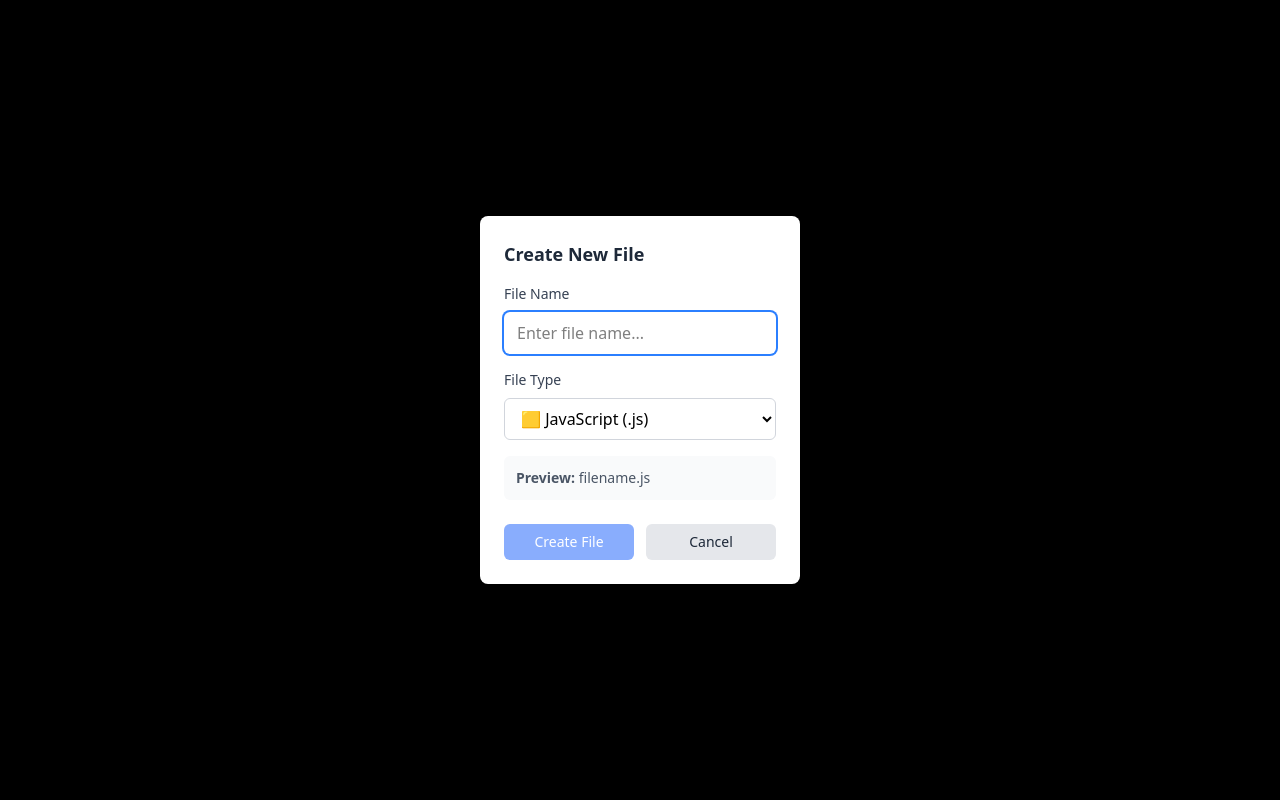
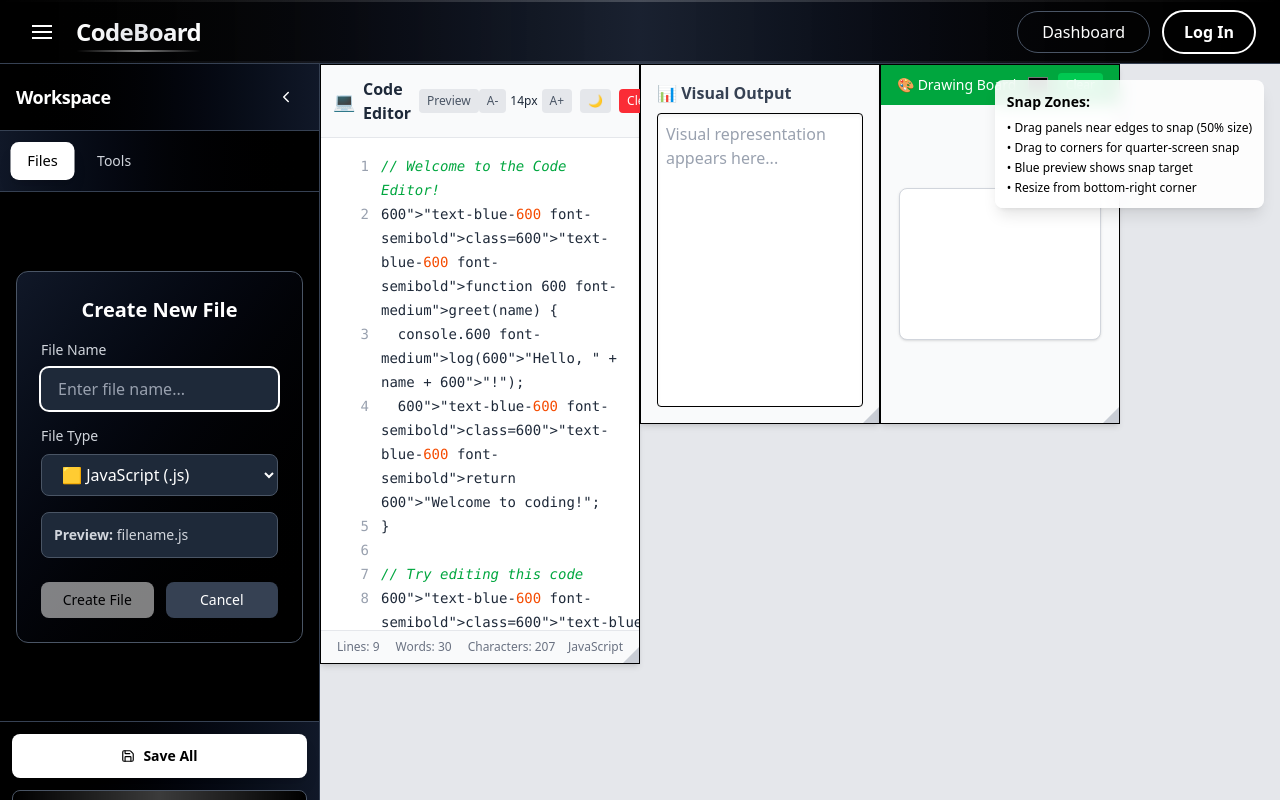
Before and after one commit to amicable-dev/codeboard, a React (Vite) app: page / in a window 1280 px wide. Both pictures are taken after a click on the button 270 px from the left and 195 px from the top of the page. Built offline with nearby package versions, Linux system fonts and the light colour scheme.

Commit message:
updated sideBar

```diff
--- a/src/components/layout/Sidebar.tsx
+++ b/src/components/layout/Sidebar.tsx
@@ -1,5 +1,5 @@
 import React, { useState } from 'react';
-import { ChevronLeft, ChevronRight, File, Folder, FolderOpen, Plus, Save, Trash2 } from 'lucide-react';
+import { ChevronLeft, ChevronRight, File, Folder, FolderOpen, Plus, Save, Trash2, Crown, Zap } from 'lucide-react';
 
 interface FileItem {
   id: number;
@@ -34,6 +34,7 @@ const Sidebar: React.FC = () => {
   const [currentPath, setCurrentPath] = useState<string[]>([]);
   const [draggedItem, setDraggedItem] = useState<FileItem | null>(null);
   const [dropTarget, setDropTarget] = useState<number | null>(null);
+  const [currentPlan, setCurrentPlan] = useState<'normal' | 'pro' | 'pro-plus'>('pro');
   const [files, setFiles] = useState<FileItem[]>([
     { id: 1, name: 'array-demo.js', type: 'file', isOpen: false },
     { id: 2, name: 'linked-list.js', type: 'file', isOpen: true },
@@ -77,15 +78,21 @@ const Sidebar: React.FC = () => {
   ];
 
   const dataStructureTools: DataStructureTool[] = [
-    { name: 'Array', icon: '📊', color: 'bg-blue-500 hover:bg-blue-600', description: 'Create and visualize arrays' },
-    { name: 'Linked List', icon: '🔗', color: 'bg-green-500 hover:bg-green-600', description: 'Build linked list structures' },
-    { name: 'Stack', icon: '📚', color: 'bg-yellow-500 hover:bg-yellow-600', description: 'LIFO data structure' },
-    { name: 'Queue', icon: '🚶‍♂️', color: 'bg-orange-500 hover:bg-orange-600', description: 'FIFO data structure' },
-    { name: 'Binary Tree', icon: '🌳', color: 'bg-purple-500 hover:bg-purple-600', description: 'Tree data structure' },
-    { name: 'Graph', icon: '🕸️', color: 'bg-indigo-500 hover:bg-indigo-600', description: 'Graph networks' },
-    { name: 'Hash Table', icon: '#️⃣', color: 'bg-pink-500 hover:bg-pink-600', description: 'Key-value mapping' },
-    { name: 'Heap', icon: '⛰️', color: 'bg-red-500 hover:bg-red-600', description: 'Priority queue structure' }
+    { name: 'Array', icon: '📊', color: 'bg-gradient-to-r from-gray-700 to-gray-800 hover:from-gray-800 hover:to-gray-900', description: 'Create and visualize arrays' },
+    { name: 'Linked List', icon: '🔗', color: 'bg-gradient-to-r from-gray-600 to-gray-700 hover:from-gray-700 hover:to-gray-800', description: 'Build linked list structures' },
+    { name: 'Stack', icon: '📚', color: 'bg-gradient-to-r from-black to-gray-800 hover:from-gray-900 hover:to-black', description: 'LIFO data structure' },
+    { name: 'Queue', icon: '🚶‍♂️', color: 'bg-gradient-to-r from-gray-800 to-black hover:from-black hover:to-gray-900', description: 'FIFO data structure' },
+    { name: 'Binary Tree', icon: '🌳', color: 'bg-gradient-to-r from-gray-700 to-black hover:from-gray-800 hover:to-black', description: 'Tree data structure' },
+    { name: 'Graph', icon: '🕸️', color: 'bg-gradient-to-r from-black to-gray-700 hover:from-gray-900 hover:to-gray-800', description: 'Graph networks' },
+    { name: 'Hash Table', icon: '#️⃣', color: 'bg-gradient-to-r from-gray-600 to-black hover:from-gray-700 hover:to-gray-900', description: 'Key-value mapping' },
+    { name: 'Heap', icon: '⛰️', color: 'bg-gradient-to-r from-gray-800 to-gray-600 hover:from-gray-900 hover:to-gray-700', description: 'Priority queue structure' }
   ];
+
+  const planConfig = {
+    normal: { name: 'Normal', icon: '⚪', color: 'bg-gray-600', textColor: 'text-white' },
+    pro: { name: 'Pro', icon: '⚫', color: 'bg-black', textColor: 'text-white' },
+    'pro-plus': { name: 'Pro Plus', icon: '💎', color: 'bg-gradient-to-r from-black to-gray-800', textColor: 'text-white' }
+  };
 
   const toggleFolder = (folderId: number): void => {
     setFiles(prevFiles =>
@@ -154,12 +161,8 @@ const Sidebar: React.FC = () => {
     const targetItem = findItemById(files, targetId);
     if (!targetItem || targetItem.type !== 'folder') return;
 
-    // Remove from current location
     const filesWithoutSource = removeItemById(files, sourceId);
-
-    // Add to new location
     const updatedFiles = addItemToPath(filesWithoutSource, targetId, sourceItem);
-
     setFiles(updatedFiles);
   };
 
@@ -224,20 +227,6 @@ const Sidebar: React.FC = () => {
     setCurrentPath(folderPath);
   };
 
-  const getItemPath = (items: FileItem[], targetId: number, currentPath: string[] = []): string[] | null => {
-    for (const item of items) {
-      const newPath = [...currentPath, item.name];
-      if (item.id === targetId) {
-        return newPath;
-      }
-      if (item.children) {
-        const foundPath = getItemPath(item.children, targetId, newPath);
-        if (foundPath) return foundPath;
-      }
-    }
-    return null;
-  };
-
   const deleteFile = (fileId: number, event: React.MouseEvent): void => {
     event.stopPropagation();
     setFiles(prevFiles => removeItemById(prevFiles, fileId));
@@ -285,9 +274,11 @@ const renderFileTree = (items: FileItem[], depth = 0, parentPath: string[] = [])
       return (
         <div key={item.id} className={`${isCollapsed ? 'hidden' : ''}`}>
           <div
-          className={`group flex items-center gap-2 p-1.5 rounded text-sm cursor-pointer transition-colors ${
-            item.isOpen ? 'bg-blue-50 text-blue-700' : 'text-gray-700'
-          } ${isDropTarget ? 'bg-green-100 border-2 border-green-300' : 'hover:bg-gray-200'}`}
+            className={`group flex items-center gap-2 p-1.5 rounded-lg text-sm cursor-pointer transition-all duration-200 ${
+              item.isOpen
+                ? 'bg-gradient-to-r from-gray-800 to-gray-700 text-white shadow-md'
+                : 'text-gray-300 hover:bg-gray-800 hover:text-white'
+            } ${isDropTarget ? 'bg-white text-black border-2 border-gray-400' : ''}`}
             style={{ paddingLeft: `${depth * 12 + 8}px` }}
             draggable
             onDragStart={(e) => handleDragStart(e, item)}
@@ -303,13 +294,13 @@ const renderFileTree = (items: FileItem[], depth = 0, parentPath: string[] = [])
             }}
           >
             {item.type === 'folder' ? (
-            item.isOpen ? <FolderOpen size={16} /> : <Folder size={16} />
+              item.isOpen ? <FolderOpen size={16} className="text-current" /> : <Folder size={16} className="text-current" />
             ) : (
-            <File size={16} />
+              <File size={16} className="text-current" />
             )}
             <span className="flex-1 truncate">{item.name}</span>
             <button
-            className="opacity-0 group-hover:opacity-100 p-0.5 hover:bg-red-200 rounded transition-opacity"
+              className="opacity-0 group-hover:opacity-100 p-0.5 hover:bg-red-600 rounded transition-all duration-200 hover:scale-110"
               onClick={(e) => deleteFile(item.id, e)}
               title={`Delete ${item.type}`}
             >
@@ -332,10 +323,10 @@ const renderFileTree = (items: FileItem[], depth = 0, parentPath: string[] = [])
   const TabButton: React.FC<TabButtonProps> = ({ id, label, isActive, onClick }) => (
     <button
       onClick={onClick}
-      className={`px-3 py-2 text-sm font-medium rounded-lg transition-colors ${
+      className={`px-4 py-2 text-sm font-medium rounded-lg transition-all duration-200 ${
         isActive
-          ? 'bg-white text-blue-600 shadow-sm'
-          : 'text-gray-600 hover:text-gray-800 hover:bg-gray-50'
+          ? 'bg-white text-black shadow-lg transform scale-105'
+          : 'text-gray-300 hover:text-white hover:bg-gray-700'
       } ${isCollapsed ? 'hidden' : ''}`}
     >
       {label}
@@ -345,18 +336,23 @@ const renderFileTree = (items: FileItem[], depth = 0, parentPath: string[] = [])
   return (
     <div className={`
       ${isCollapsed ? 'w-12' : 'w-80'}
-      h-screen bg-gray-50 border-r border-gray-200 shadow-sm flex flex-col transition-all duration-300 ease-in-out
+      h-screen bg-gradient-to-b from-black via-gray-900 to-black border-r border-gray-700 shadow-2xl flex flex-col transition-all duration-300 ease-in-out relative overflow-hidden
       ${isCollapsed ? 'md:w-12' : 'md:w-80'}
       ${isCollapsed ? 'sm:w-8' : 'sm:w-72'}
     `}>
+      {/* Subtle background pattern */}
+      <div className="absolute inset-0 opacity-5">
+        <div className="absolute top-0 left-0 w-full h-full bg-gradient-to-br from-white via-transparent to-white"></div>
+      </div>
+
       {/* Header with Toggle */}
-      <div className="flex items-center justify-between p-3 border-b border-gray-200 bg-white">
+      <div className="flex items-center justify-between p-4 border-b border-gray-700 bg-gradient-to-r from-black to-gray-900 relative z-10">
         {!isCollapsed && (
-          <h1 className="font-semibold text-gray-800 text-lg">Workspace</h1>
+          <h1 className="font-bold text-white text-lg tracking-tight">Workspace</h1>
         )}
         <button
           onClick={() => setIsCollapsed(!isCollapsed)}
-          className="p-1.5 hover:bg-gray-100 rounded-md transition-colors"
+          className="p-2 hover:bg-white hover:bg-opacity-10 rounded-lg transition-all duration-200 text-white hover:scale-110"
           title={isCollapsed ? 'Expand sidebar' : 'Collapse sidebar'}
         >
           {isCollapsed ? <ChevronRight size={18} /> : <ChevronLeft size={18} />}
@@ -365,7 +361,7 @@ const renderFileTree = (items: FileItem[], depth = 0, parentPath: string[] = [])
 
       {/* Tab Navigation */}
       {!isCollapsed && (
-        <div className="flex gap-1 p-2 bg-gray-100 border-b border-gray-200">
+        <div className="flex gap-2 p-3 bg-gradient-to-r from-gray-900 to-black border-b border-gray-700 relative z-10">
           <TabButton
             id="files"
             label="Files"
@@ -382,16 +378,16 @@ const renderFileTree = (items: FileItem[], depth = 0, parentPath: string[] = [])
       )}
 
       {/* Content Area */}
-      <div className="flex-1 overflow-y-auto">
+      <div className="flex-1 overflow-y-auto relative z-10">
         {/* New Folder Dialog */}
         {showNewFolderDialog && (
-          <div className="absolute inset-0 bg-black bg-opacity-50 flex items-center justify-center z-50">
-            <div className="bg-white rounded-lg shadow-xl p-6 w-80 mx-4">
-              <h3 className="text-lg font-semibold text-gray-800 mb-4">Create New Folder</h3>
+          <div className="absolute inset-0 bg-black bg-opacity-75 flex items-center justify-center z-50">
+            <div className="bg-gradient-to-br from-gray-900 to-black text-white rounded-xl shadow-2xl p-6 w-80 mx-4 border border-gray-600">
+              <h3 className="text-xl font-bold mb-4 text-center">Create New Folder</h3>
 
               <div className="space-y-4">
                 <div>
-                  <label className="block text-sm font-medium text-gray-700 mb-2">
+                  <label className="block text-sm font-medium text-gray-300 mb-2">
                     Folder Name
                   </label>
                   <input
@@ -399,19 +395,19 @@ const renderFileTree = (items: FileItem[], depth = 0, parentPath: string[] = [])
                     value={newFolderName}
                     onChange={(e) => setNewFolderName(e.target.value)}
                     placeholder="Enter folder name..."
-                    className="w-full px-3 py-2 border border-gray-300 rounded-md focus:outline-none focus:ring-2 focus:ring-blue-500 focus:border-transparent"
+                    className="w-full px-4 py-2 bg-gray-800 border border-gray-600 rounded-lg focus:outline-none focus:ring-2 focus:ring-white focus:border-transparent text-white placeholder-gray-400"
                     autoFocus
                     onKeyPress={(e) => e.key === 'Enter' && createFolder()}
                   />
                 </div>
 
                 {selectedFolder && (
-                  <div className="text-sm text-blue-600 bg-blue-50 p-3 rounded-md">
+                  <div className="text-sm text-white bg-gray-800 p-3 rounded-lg border border-gray-600">
                     <strong>📁 Creating inside:</strong> {currentPath.join(' / ')}
                   </div>
                 )}
 
-                <div className="text-sm text-gray-600 bg-gray-50 p-3 rounded-md">
+                <div className="text-sm text-gray-300 bg-gray-800 p-3 rounded-lg border border-gray-600">
                   <strong>Preview:</strong> 📁 {newFolderName || 'folder-name'}
                 </div>
               </div>
@@ -420,13 +416,13 @@ const renderFileTree = (items: FileItem[], depth = 0, parentPath: string[] = [])
                 <button
                   onClick={createFolder}
                   disabled={!newFolderName.trim()}
-                  className="flex-1 bg-blue-600 text-white rounded-md py-2 px-4 text-sm font-medium hover:bg-blue-700 transition-colors disabled:opacity-50 disabled:cursor-not-allowed"
+                  className="flex-1 bg-white text-black rounded-lg py-2 px-4 text-sm font-medium hover:bg-gray-200 transition-all duration-200 disabled:opacity-50 disabled:cursor-not-allowed transform hover:scale-105"
                 >
                   Create Folder
                 </button>
                 <button
                   onClick={cancelFolderCreation}
-                  className="flex-1 bg-gray-200 text-gray-800 rounded-md py-2 px-4 text-sm font-medium hover:bg-gray-300 transition-colors"
+                  className="flex-1 bg-gray-700 text-white rounded-lg py-2 px-4 text-sm font-medium hover:bg-gray-600 transition-all duration-200 transform hover:scale-105"
                 >
                   Cancel
                 </button>
@@ -437,13 +433,13 @@ const renderFileTree = (items: FileItem[], depth = 0, parentPath: string[] = [])
 
         {/* New File Dialog */}
         {showNewFileDialog && (
-          <div className="absolute inset-0 bg-black bg-opacity-50 flex items-center justify-center z-50">
-            <div className="bg-white rounded-lg shadow-xl p-6 w-80 mx-4">
-              <h3 className="text-lg font-semibold text-gray-800 mb-4">Create New File</h3>
+          <div className="absolute inset-0 bg-black bg-opacity-75 flex items-center justify-center z-50">
+            <div className="bg-gradient-to-br from-gray-900 to-black text-white rounded-xl shadow-2xl p-6 w-80 mx-4 border border-gray-600">
+              <h3 className="text-xl font-bold mb-4 text-center">Create New File</h3>
 
               <div className="space-y-4">
                 <div>
-                  <label className="block text-sm font-medium text-gray-700 mb-2">
+                  <label className="block text-sm font-medium text-gray-300 mb-2">
                     File Name
                   </label>
                   <input
@@ -451,23 +447,23 @@ const renderFileTree = (items: FileItem[], depth = 0, parentPath: string[] = [])
                     value={newFileName}
                     onChange={(e) => setNewFileName(e.target.value)}
                     placeholder="Enter file name..."
-                    className="w-full px-3 py-2 border border-gray-300 rounded-md focus:outline-none focus:ring-2 focus:ring-blue-500 focus:border-transparent"
+                    className="w-full px-4 py-2 bg-gray-800 border border-gray-600 rounded-lg focus:outline-none focus:ring-2 focus:ring-white focus:border-transparent text-white placeholder-gray-400"
                     autoFocus
                     onKeyPress={(e) => e.key === 'Enter' && createFile()}
                   />
                 </div>
 
                 <div>
-                  <label className="block text-sm font-medium text-gray-700 mb-2">
+                  <label className="block text-sm font-medium text-gray-300 mb-2">
                     File Type
                   </label>
                   <select
                     value={selectedExtension}
                     onChange={(e) => setSelectedExtension(e.target.value)}
-                    className="w-full px-3 py-2 border border-gray-300 rounded-md focus:outline-none focus:ring-2 focus:ring-blue-500 focus:border-transparent"
+                    className="w-full px-4 py-2 bg-gray-800 border border-gray-600 rounded-lg focus:outline-none focus:ring-2 focus:ring-white focus:border-transparent text-white"
                   >
                     {fileExtensions.map((ext) => (
-                      <option key={ext.value} value={ext.value}>
+                      <option key={ext.value} value={ext.value} className="bg-gray-800">
                         {ext.icon} {ext.label}
                       </option>
                     ))}
@@ -475,12 +471,12 @@ const renderFileTree = (items: FileItem[], depth = 0, parentPath: string[] = [])
                 </div>
 
                 {selectedFolder && (
-                  <div className="text-sm text-blue-600 bg-blue-50 p-3 rounded-md">
+                  <div className="text-sm text-white bg-gray-800 p-3 rounded-lg border border-gray-600">
                     <strong>📁 Creating inside:</strong> {currentPath.join(' / ')}
                   </div>
                 )}
 
-                <div className="text-sm text-gray-600 bg-gray-50 p-3 rounded-md">
+                <div className="text-sm text-gray-300 bg-gray-800 p-3 rounded-lg border border-gray-600">
                   <strong>Preview:</strong> {newFileName || 'filename'}.{selectedExtension}
                 </div>
               </div>
@@ -489,13 +485,13 @@ const renderFileTree = (items: FileItem[], depth = 0, parentPath: string[] = [])
                 <button
                   onClick={createFile}
                   disabled={!newFileName.trim()}
-                  className="flex-1 bg-blue-600 text-white rounded-md py-2 px-4 text-sm font-medium hover:bg-blue-700 transition-colors disabled:opacity-50 disabled:cursor-not-allowed"
+                  className="flex-1 bg-white text-black rounded-lg py-2 px-4 text-sm font-medium hover:bg-gray-200 transition-all duration-200 disabled:opacity-50 disabled:cursor-not-allowed transform hover:scale-105"
                 >
                   Create File
                 </button>
                 <button
                   onClick={cancelFileCreation}
-                  className="flex-1 bg-gray-200 text-gray-800 rounded-md py-2 px-4 text-sm font-medium hover:bg-gray-300 transition-colors"
+                  className="flex-1 bg-gray-700 text-white rounded-lg py-2 px-4 text-sm font-medium hover:bg-gray-600 transition-all duration-200 transform hover:scale-105"
                 >
                   Cancel
                 </button>
@@ -506,36 +502,36 @@ const renderFileTree = (items: FileItem[], depth = 0, parentPath: string[] = [])
 
         {/* Files Tab */}
         {activeTab === 'files' && (
-          <div className="p-3">
+          <div className="p-4">
             {!isCollapsed && (
               <>
-                <div className="flex items-center justify-between mb-3">
+                <div className="flex items-center justify-between mb-4">
                   <div>
-                    <h3 className="font-medium text-gray-700 text-sm">EXPLORER</h3>
+                    <h3 className="font-bold text-white text-sm tracking-wider">EXPLORER</h3>
                     {selectedFolder && (
-                      <div className="text-xs text-blue-600 mt-1 flex items-center gap-1">
+                      <div className="text-xs text-gray-300 mt-1 flex items-center gap-1">
                         📁 Selected: {currentPath.join(' / ')}
                       </div>
                     )}
                   </div>
-                  <div className="flex gap-1">
+                  <div className="flex gap-2">
                     <button
                       onClick={addNewFile}
-                      className="p-1 hover:bg-gray-200 rounded transition-colors"
+                      className="p-2 hover:bg-white hover:bg-opacity-10 rounded-lg transition-all duration-200 text-white hover:scale-110"
                       title="New File"
                     >
                       <Plus size={14} />
                     </button>
                     <button
                       onClick={addNewFolder}
-                      className="p-1 hover:bg-gray-200 rounded transition-colors"
+                      className="p-2 hover:bg-white hover:bg-opacity-10 rounded-lg transition-all duration-200 text-white hover:scale-110"
                       title="New Folder"
                     >
                       <Folder size={14} />
                     </button>
                   </div>
                 </div>
-                <div className="space-y-0.5">
+                <div className="space-y-1">
                   {renderFileTree(files)}
                 </div>
               </>
@@ -545,21 +541,21 @@ const renderFileTree = (items: FileItem[], depth = 0, parentPath: string[] = [])
 
         {/* Tools Tab */}
         {activeTab === 'tools' && (
-          <div className="p-3">
+          <div className="p-4">
             {!isCollapsed && (
               <>
-                <h3 className="font-medium text-gray-700 text-sm mb-3">DATA STRUCTURES</h3>
-                <div className="space-y-2">
+                <h3 className="font-bold text-white text-sm mb-4 tracking-wider">DATA STRUCTURES</h3>
+                <div className="space-y-3">
                   {dataStructureTools.map((tool, index) => (
                     <button
                       key={index}
-                      className={`w-full ${tool.color} text-white rounded-lg p-3 text-sm shadow-sm transition-all duration-200 hover:shadow-md hover:scale-105 active:scale-95 flex items-center gap-3`}
+                      className={`w-full ${tool.color} text-white rounded-xl p-4 text-sm shadow-lg transition-all duration-200 hover:shadow-xl hover:scale-105 active:scale-95 flex items-center gap-3 border border-gray-600 hover:border-gray-500`}
                       title={tool.description}
                     >
                       <span className="text-lg">{tool.icon}</span>
                       <div className="text-left">
-                        <div className="font-medium">{tool.name}</div>
-                        <div className="text-xs opacity-90">{tool.description}</div>
+                        <div className="font-bold">{tool.name}</div>
+                        <div className="text-xs opacity-80">{tool.description}</div>
                       </div>
                     </button>
                   ))}
@@ -572,9 +568,9 @@ const renderFileTree = (items: FileItem[], depth = 0, parentPath: string[] = [])
 
       {/* Collapsed State - Quick Actions */}
       {isCollapsed && (
-        <div className="p-2 space-y-2">
+        <div className="p-2 space-y-2 relative z-10">
           <button
-            className="w-full p-2 text-gray-600 hover:bg-gray-200 rounded transition-colors"
+            className="w-full p-3 text-white hover:bg-white hover:bg-opacity-10 rounded-lg transition-all duration-200 hover:scale-110"
             title="Files"
             onClick={() => {
               setActiveTab('files');
@@ -584,7 +580,7 @@ const renderFileTree = (items: FileItem[], depth = 0, parentPath: string[] = [])
             <File size={18} />
           </button>
           <button
-            className="w-full p-2 text-gray-600 hover:bg-gray-200 rounded transition-colors"
+            className="w-full p-3 text-white hover:bg-white hover:bg-opacity-10 rounded-lg transition-all duration-200 hover:scale-110"
             title="Tools"
             onClick={() => {
               setActiveTab('tools');
@@ -596,14 +592,32 @@ const renderFileTree = (items: FileItem[], depth = 0, parentPath: string[] = [])
         </div>
       )}
 
-      {/* Footer Actions */}
+      {/* Footer Actions & Plan Indicator */}
       {!isCollapsed && (
-        <div className="border-t border-gray-200 p-3 bg-white">
-          <div className="flex gap-2">
-            <button className="flex-1 bg-blue-600 text-white rounded-md p-2 text-sm hover:bg-blue-700 transition-colors flex items-center justify-center gap-2">
+        <div className="border-t border-gray-700 bg-gradient-to-r from-black to-gray-900 relative z-10">
+          <div className="p-3">
+            <button className="w-full bg-white text-black rounded-lg p-3 text-sm font-bold hover:bg-gray-200 transition-all duration-200 flex items-center justify-center gap-2 hover:scale-105 shadow-lg">
               <Save size={14} />
               Save All
             </button>
+          </div>
+
+          {/* Plan Indicator */}
+          <div className="px-3 pb-3">
+            <div className={`${planConfig[currentPlan].color} ${planConfig[currentPlan].textColor} rounded-lg p-3 text-center border border-gray-600 relative overflow-hidden`}>
+              <div className="absolute inset-0 bg-gradient-to-r from-transparent via-white to-transparent opacity-10 animate-pulse"></div>
+              <div className="relative z-10 flex items-center justify-center gap-2">
+                <span className="text-lg">{planConfig[currentPlan].icon}</span>
+                <div>
+                  <div className="font-bold text-sm">{planConfig[currentPlan].name} Plan</div>
+                  <div className="text-xs opacity-75">
+                    {currentPlan === 'normal' && 'Basic features'}
+                    {currentPlan === 'pro' && 'Advanced tools'}
+                    {currentPlan === 'pro-plus' && 'Premium experience'}
+                  </div>
+                </div>
+              </div>
+            </div>
           </div>
         </div>
       )}
```
Lines whose indentation alone changed are shown as unchanged.
